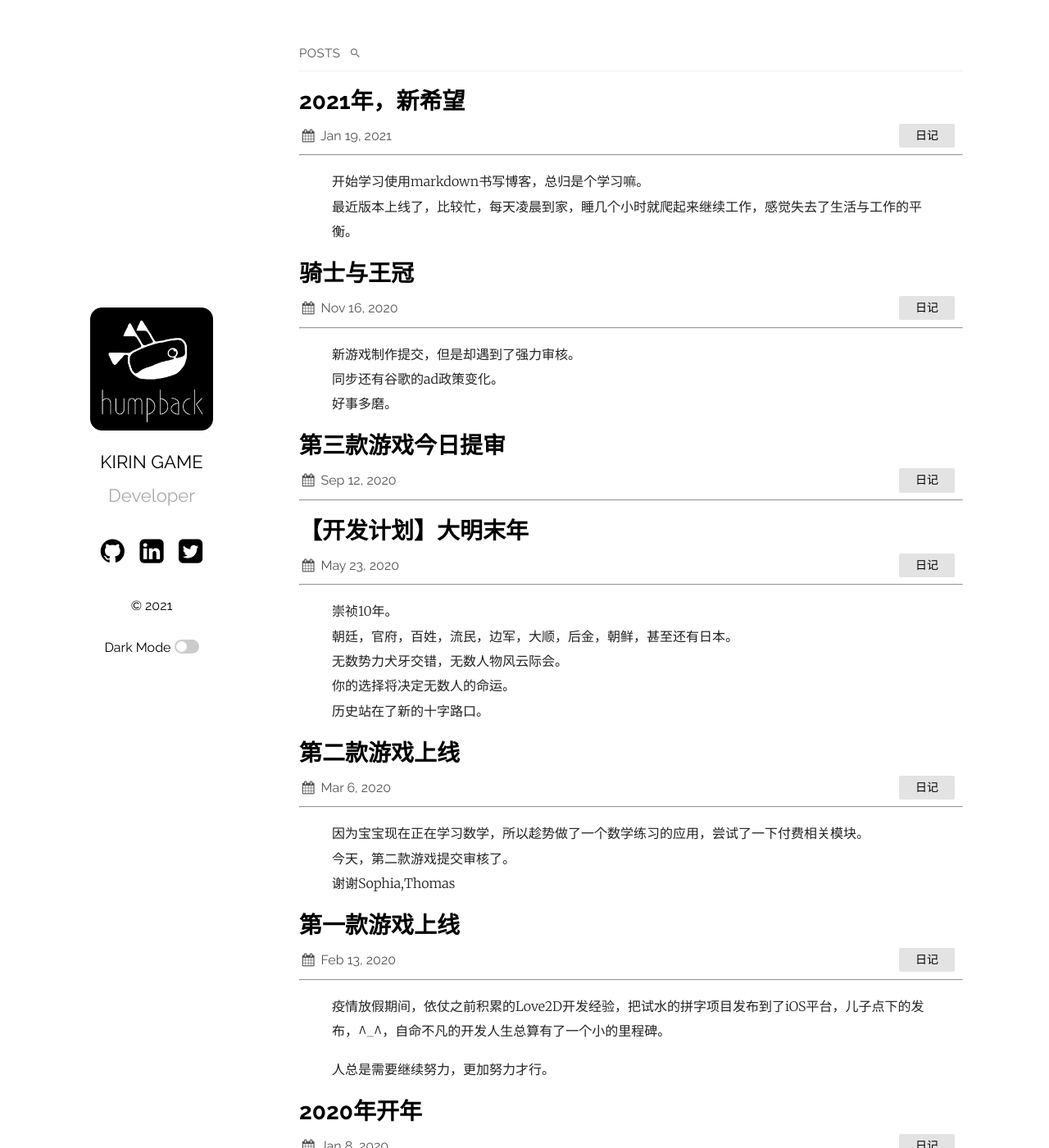
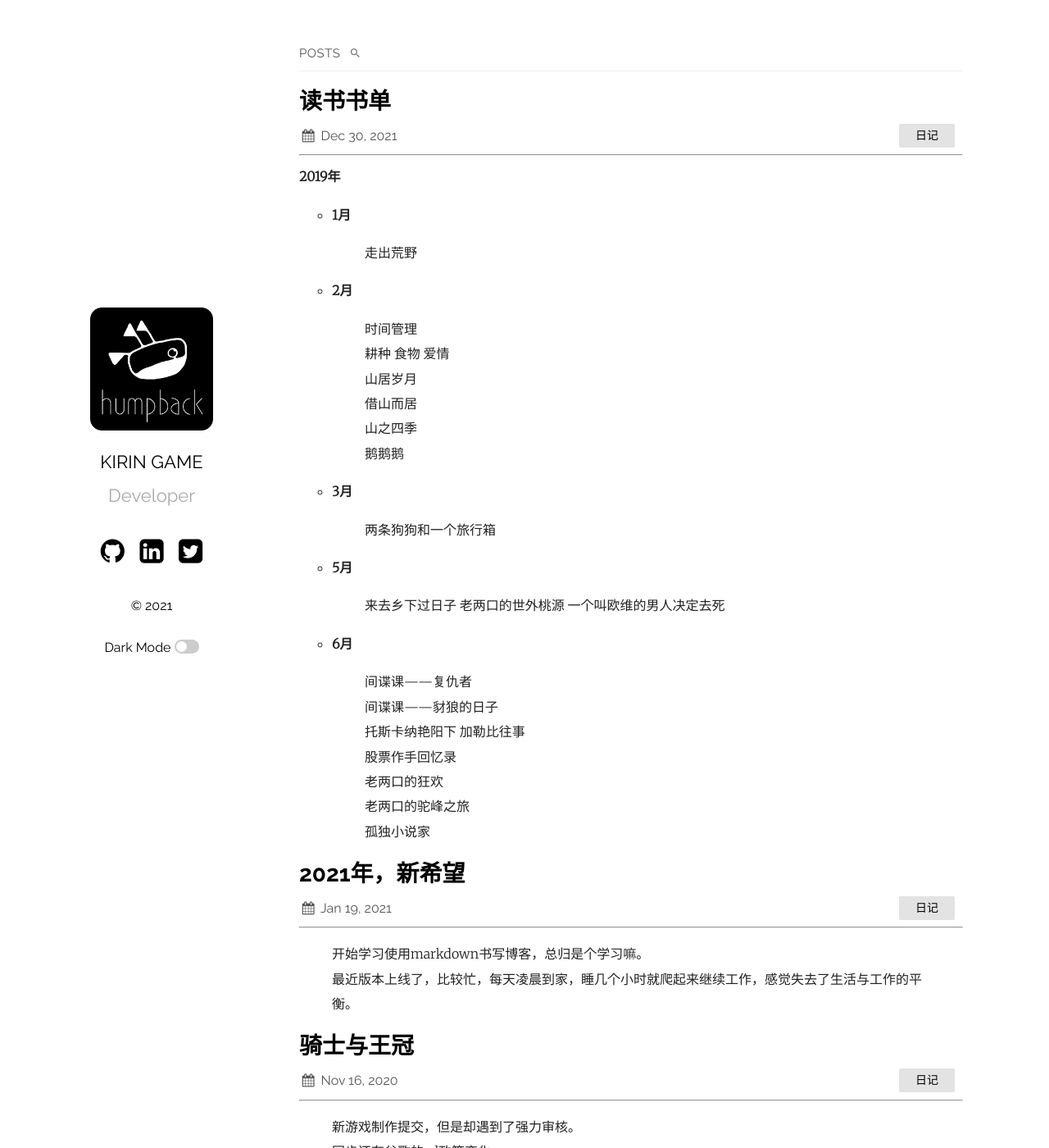
Before and after one commit to KIRINGAME/KIRINGAME.github.io, a Jekyll site: the page built from index.md, in a window 1280 px wide and 1400 px high. Shown: the whole window at 82% size. Built offline with Jekyll 4.4.1, drawn with Linux system fonts in a browser that asks for light colours; some of the changed text lies outside the part shown.

Commit message:
Update 2021-12-30-读书计划.markdown

```diff
--- a/_posts/2021-12-30-读书计划.markdown
+++ b/_posts/2021-12-30-读书计划.markdown
@@ -1,7 +1,7 @@
 ---
 layout: post
 title:  "读书书单"
-date:   2019-01-14
+date:   2021-12-30
 categories: 日记
 ---
 ********
```
